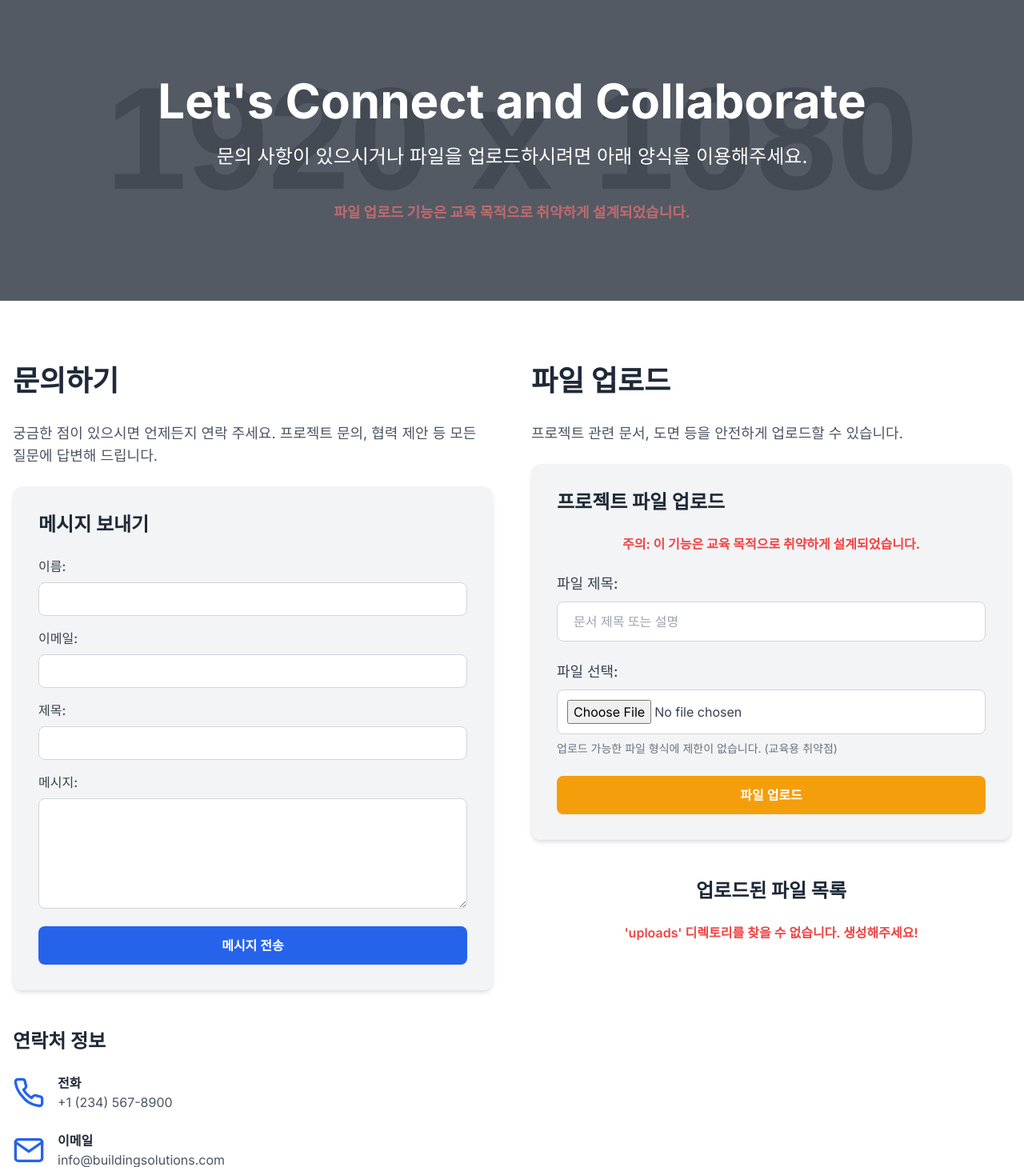
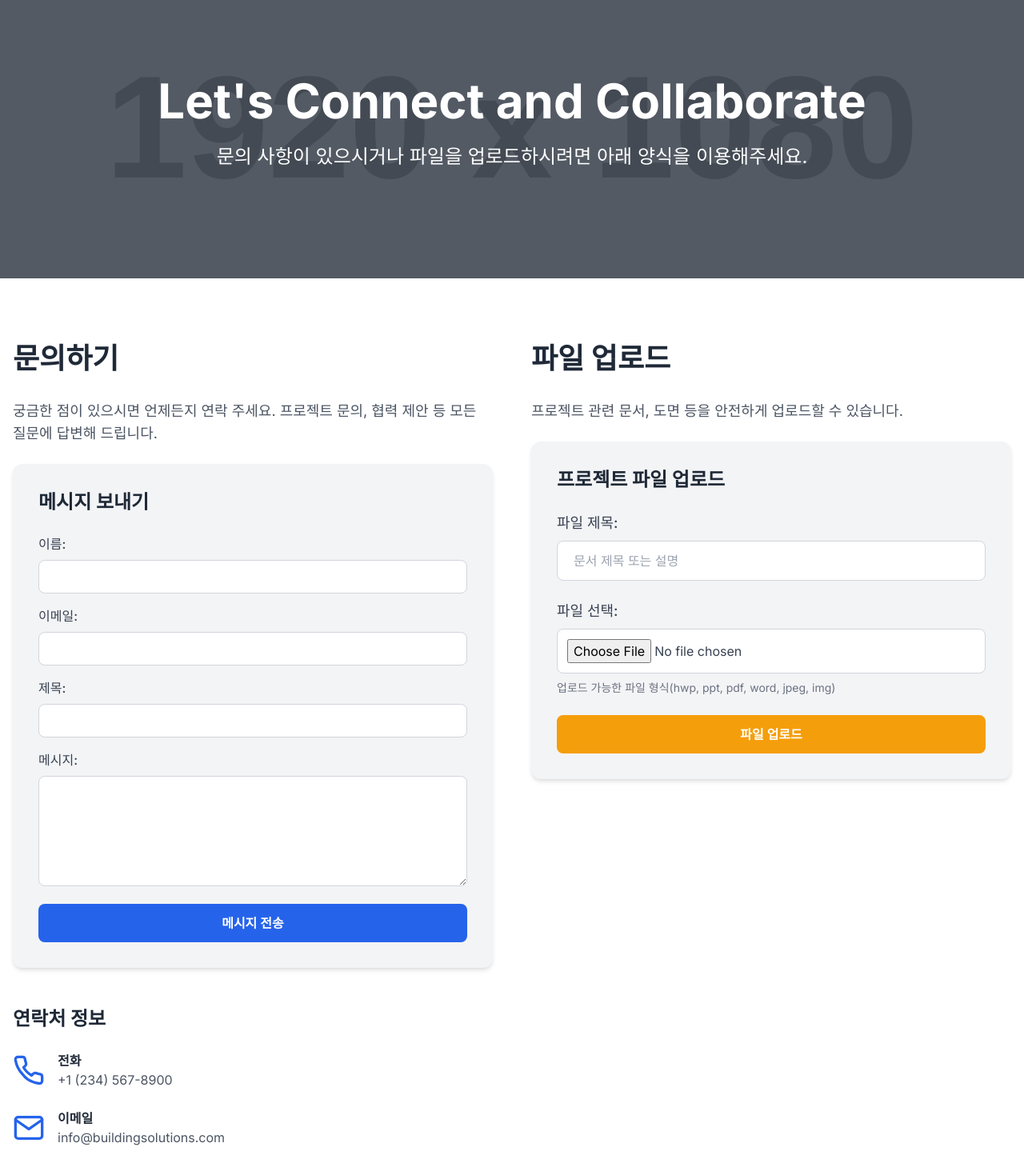
Before and after one commit to yeon2684/php-web, a PHP site: page /contact_upload.php in a window 1280 px wide. Shown: the part 64-1523 px from the top of the page at 80% size. Run offline with PHP 8.4, Linux system fonts and the light colour scheme; grey boxes labelled with a size stand in for pictures from a placeholder-image service; some libraries are stand-ins or nearby versions.

Commit message:
Update contact_upload.php

```diff
--- a/web/contact_upload.php
+++ b/web/contact_upload.php
@@ -11,9 +11,6 @@
             </h1>
             <p class="text-xl md:text-2xl mb-10 max-w-3xl mx-auto opacity-90 animate-fade-in">
                 문의 사항이 있으시거나 파일을 업로드하시려면 아래 양식을 이용해주세요.
-            </p>
-            <p class="text-lg text-red-400 font-bold animate-pulse">
-                파일 업로드 기능은 교육 목적으로 취약하게 설계되었습니다.
             </p>
         </div>
     </section>
@@ -103,9 +100,6 @@
 
                 <div class="card p-8 bg-gray-100 mb-12">
                     <h3 class="text-2xl font-bold text-gray-800 mb-6">프로젝트 파일 업로드</h3>
-                    <p class="text-center text-red-500 font-bold mb-6">
-                        주의: 이 기능은 교육 목적으로 취약하게 설계되었습니다.
-                    </p>
                     <form action="upload_handler.php" method="POST" enctype="multipart/form-data" class="space-y-6">
                         <div>
                             <label for="upload_title" class="block text-gray-700 text-lg font-medium mb-2">파일 제목:</label>
@@ -114,7 +108,7 @@
                         <div>
                             <label for="upload_file" class="block text-gray-700 text-lg font-medium mb-2">파일 선택:</label>
                             <input type="file" id="upload_file" name="file" class="w-full text-gray-700 p-3 border border-gray-300 rounded-lg bg-white cursor-pointer">
-                            <p class="text-sm text-gray-500 mt-2">업로드 가능한 파일 형식에 제한이 없습니다. (교육용 취약점)</p>
+                            <p class="text-sm text-gray-500 mt-2">업로드 가능한 파일 형식(hwp, ppt, pdf, word, jpeg, img)</p>
                         </div>
                         <button type="submit" class="btn-primary bg-yellow-500 text-white w-full hover:bg-yellow-600">
                             파일 업로드
@@ -122,36 +116,7 @@
                     </form>
                 </div>
 
-                <h3 class="text-2xl font-bold text-gray-800 mt-12 mb-6 text-center">업로드된 파일 목록</h3>
-                <ul class="space-y-3">
-                    <?php
-                    // PHP 스크립트가 실행되는 디렉토리 기준으로 uploads 폴더를 찾습니다.
-                    $uploadDir = __DIR__ . '/uploads';
 
-                    // uploads 디렉토리가 존재하는지 확인합니다.
-                    if (is_dir($uploadDir)) {
-                        // 디렉토리 내의 모든 파일과 폴더를 읽어오고, '.'과 '..'은 제외합니다.
-                        $files = array_diff(scandir($uploadDir), array('.', '..'));
-
-                        // 파일이 하나도 없을 경우 메시지 출력
-                        if (empty($files)) {
-                            echo "<li class='text-gray-600 text-center'>업로드된 파일이 없습니다.</li>";
-                        } else {
-                            // 각 파일을 순회하며 목록으로 표시
-                            foreach ($files as $file) {
-                                // 파일 경로를 안전하게 HTML 엔티티로 변환하여 XSS 방지
-                                // 하지만, 파일 자체가 웹셸이라면 실행될 수 있습니다.
-                                echo "<li class='bg-gray-50 p-4 rounded-md flex justify-between items-center card'>
-                                        <a href='uploads/" . htmlspecialchars($file) . "' class='text-blue-600 hover:underline text-lg' target='_blank'>" . htmlspecialchars($file) . "</a>
-                                      </li>";
-                            }
-                        }
-                    } else {
-                        // uploads 디렉토리가 없을 경우 경고 메시지 출력
-                        echo "<li class='text-red-500 text-center font-semibold'>'uploads' 디렉토리를 찾을 수 없습니다. 생성해주세요!</li>";
-                    }
-                    ?>
-                </ul>
             </div>
         </div>
     </section>
```
